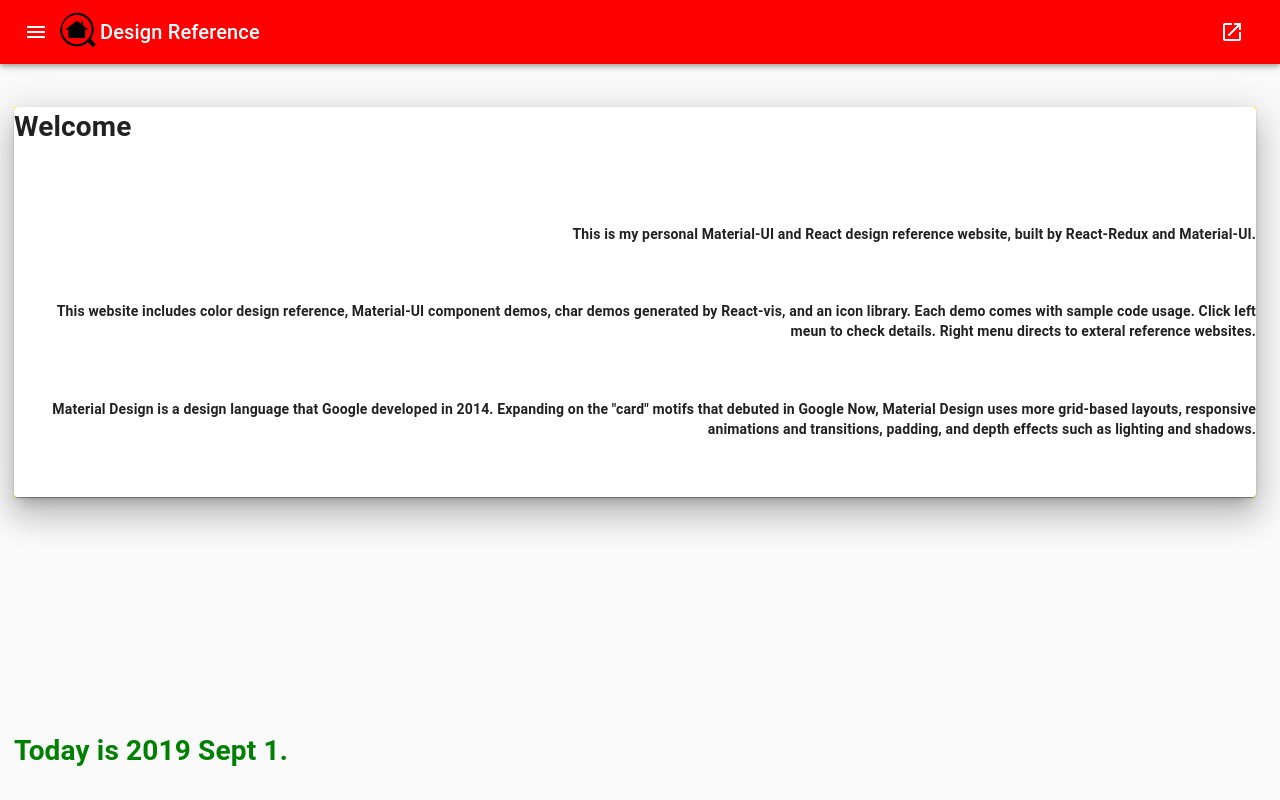
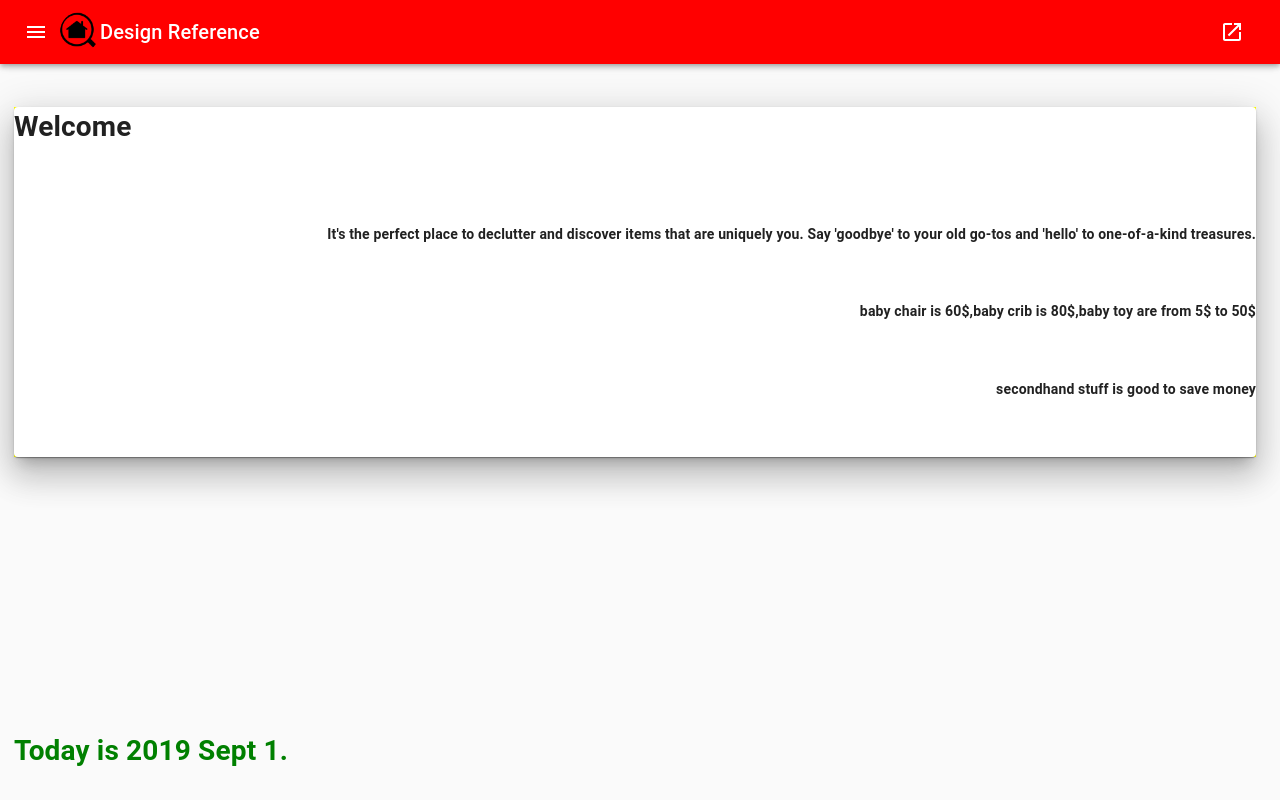
Before and after one commit to dadafei0000/react, a React (Create React App) app: page /home in a window 1280 px wide. Built offline with nearby package versions, Linux system fonts and the light colour scheme.

Commit message:
Update home.js

```diff
--- a/src/components/home.js
+++ b/src/components/home.js
@@ -11,11 +11,11 @@ class MyHome extends React.Component
         </div>
         <br/>
         <div className = "text">
-          <h4>This is my personal Material-UI and React design reference website, built by React-Redux and Material-UI. </h4>
+          <h4>It's the perfect place to declutter and discover items that are uniquely you. Say 'goodbye' to your old go-tos and 'hello' to one-of-a-kind treasures. </h4>
           <br/>
-          <h4>This website includes color design reference, Material-UI component demos, char demos generated by React-vis, and an icon library. Each demo comes with sample code usage. Click left meun to check details. Right menu directs to exteral reference websites.</h4>
+          <h4>baby chair is 60$,baby crib is 80$,baby toy are from 5$ to 50$ </h4>
           <br/>
-          <h4>Material Design is a design language that Google developed in 2014. Expanding on the "card" motifs that debuted in Google Now, Material Design uses more grid-based layouts, responsive animations and transitions, padding, and depth effects such as lighting and shadows.</h4>
+          <h4>secondhand stuff is good to save money</h4>
           <br/>
 
         </div>
```
